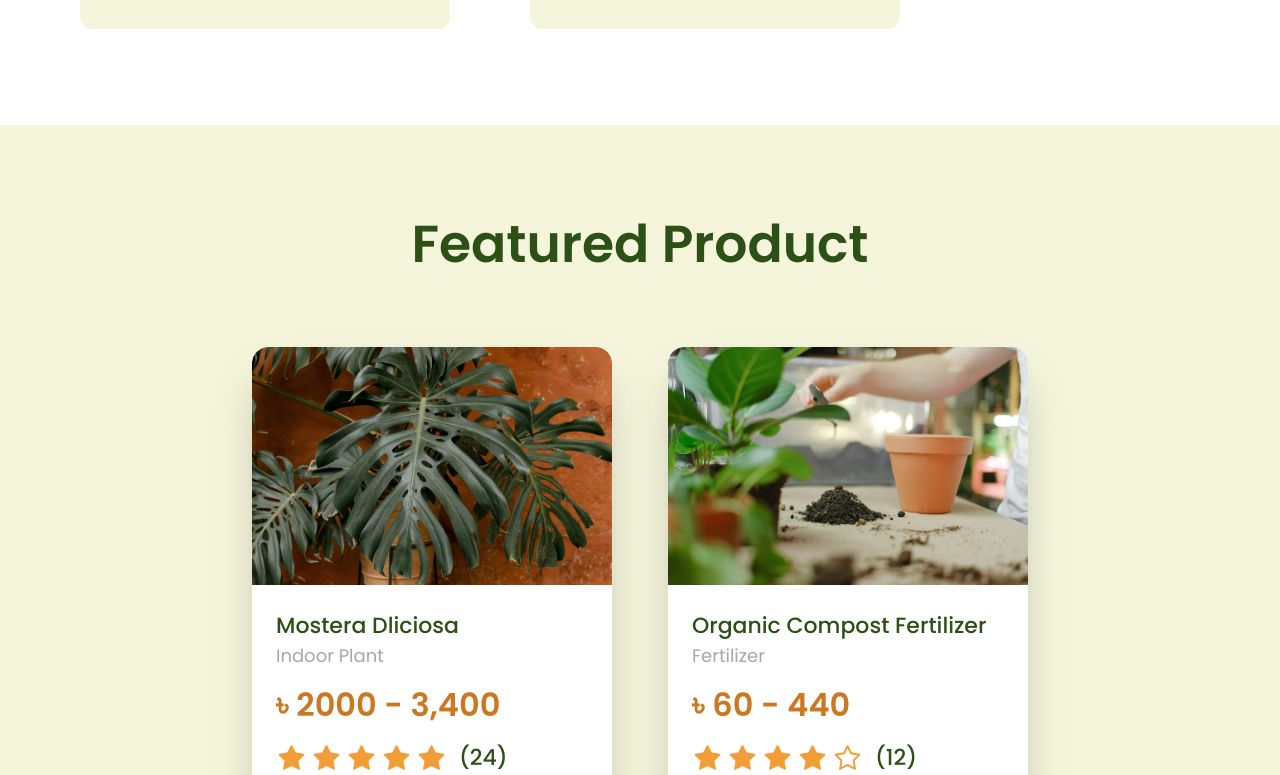
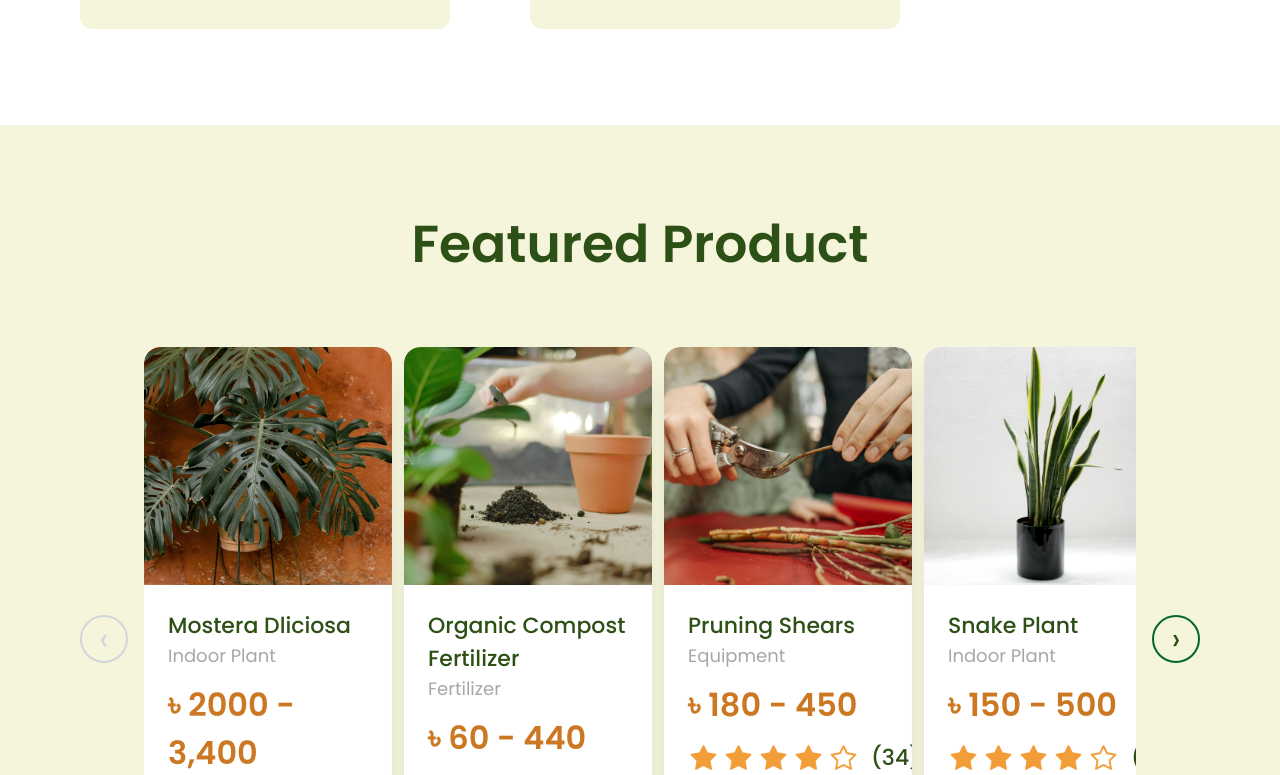
Before and after one commit to thisismasud/TriGardening, a Next.js app: page / in a window 1280 px wide. Shown: the part 1760-2535 px from the top of the page. Built offline with nearby package versions, Linux system fonts and the light colour scheme.

Commit message:
carousel

```diff
--- a/components/Home/FeaturedProducts/FeaturedProducts.tsx
+++ b/components/Home/FeaturedProducts/FeaturedProducts.tsx
@@ -2,7 +2,7 @@ import ComposterFertilizer from "@/public/products/compost_fertilizer.jpg";
 import Monstera from "@/public/products/monstera.jpg";
 import PruningShears from "@/public/products/prunig_shears.jpg";
 import SnakePlant from "@/public/products/snake_plant.jpg";
-import { ProductCard } from "./ProductCard";
+import ProductCarousel from "./ProductCarousel";
 
 const FeaturedProducts = () => {
   const products = [
@@ -38,27 +38,32 @@ const FeaturedProducts = () => {
       rating: 4,
       numberOfReviews: 35,
     },
+    {
+      img: ComposterFertilizer,
+      title: "Organic Compost Fertilizer",
+      subtitle: "Fertilizer",
+      priceRange: "60 - 440",
+      rating: 4,
+      numberOfReviews: 12,
+    },
+    {
+      img: Monstera,
+      title: "Mostera Dliciosa",
+      subtitle: "Indoor Plant",
+      priceRange: "2000 - 3,400",
+      rating: 5,
+      numberOfReviews: 24,
+    },
   ];
 
   return (
-    <section className="mt-24 p-20 bgLightOrange" aria-label="Featured Product">
+    <section className="mt-24 md:p-20 p-5 bgLightOrange">
       <h2 className="primary_text text-[52px] font-semibold text-center">
         Featured Product
       </h2>
 
-      <div className="flex flex-wrap gap-14 justify-center items-center mt-16">
-        {products.map((item, i) => (
-          <ProductCard
-            key={i}
-            img={item.img}
-            title={item.title}
-            subtitle={item.subtitle}
-            priceRange={item.priceRange}
-            rating={item.rating}
-            numberOfReviews={item.numberOfReviews}
-          />
-        ))}
-      </div>
+      {/* Client Carousel Component */}
+      <ProductCarousel products={products} />
     </section>
   );
 };
--- a/components/Home/FeaturedProducts/ProductCard.tsx
+++ b/components/Home/FeaturedProducts/ProductCard.tsx
@@ -12,7 +12,7 @@ export const ProductCard = ({
   numberOfReviews,
 }) => {
   return (
-    <div className="group relative max-w-[360px] w-full rounded-2xl bg-white shadow-2xl overflow-hidden cursor-pointer">
+    <div className="group relative max-w-[360px] w-full rounded-2xl bg-white shadow-xl overflow-hidden cursor-pointer">
       {/* IMAGE AREA */}
       <div className="relative w-full min-h-[238px] rounded-t-2xl overflow-hidden">
         <Image src={img} alt={title} fill className="object-cover" />
@@ -38,7 +38,7 @@ export const ProductCard = ({
         </div>
       </div>
 
-      {/* Product (no overlay) */}
+      {/*main Product (no overlay) */}
       <div className="flex flex-col p-6 transition duration-300 group-hover:opacity-60">
         <h3 className="primary_text text-[22px] font-medium">{title}</h3>
         <p className="text-[#A7A7A7] text-[18px]">{subtitle}</p>
@@ -53,7 +53,7 @@ export const ProductCard = ({
         <AddToCartBtn />
       </div>
 
-      {/* View Details bottom  (slides up) */}
+      {/* View Details button bottom  (slides up) */}
       <Link
         href="/details"
         className="
--- /dev/null
+++ b/components/Home/FeaturedProducts/ProductCarousel.tsx
@@ -0,0 +1,87 @@
+"use client";
+
+import useEmblaCarousel from "embla-carousel-react";
+import { useCallback, useEffect, useState } from "react";
+import { ProductCard } from "./ProductCard";
+
+const ProductCarousel = ({ products }) => {
+  const [emblaRef, emblaApi] = useEmblaCarousel({
+    loop: false,
+    align: "start",
+  });
+
+  const [canScrollPrev, setCanScrollPrev] = useState(false);
+  const [canScrollNext, setCanScrollNext] = useState(false);
+
+  const updateButtons = useCallback(() => {
+    if (!emblaApi) return;
+    setCanScrollPrev(emblaApi.canScrollPrev());
+    setCanScrollNext(emblaApi.canScrollNext());
+  }, [emblaApi]);
+
+  useEffect(() => {
+    if (!emblaApi) return;
+
+    updateButtons();
+    emblaApi.on("select", updateButtons);
+    emblaApi.on("reInit", updateButtons);
+
+    return () => {
+      emblaApi.off("select", updateButtons);
+      emblaApi.off("reInit", updateButtons);
+    };
+  }, [emblaApi, updateButtons]);
+
+  return (
+    <div className="relative flex items-center mt-16">
+      {/* Left Button */}
+      <button
+        onClick={() => emblaApi?.scrollPrev()}
+        disabled={!canScrollPrev}
+        className={`w-12 h-12 rounded-full flex-center transition
+          ${
+            canScrollPrev
+              ? "border-2 border-green-800 primary_text text-[32px]"
+              : "border-2 border-gray-300 text-gray-300 text-[32px] cursor-not-allowed"
+          }`}
+      >
+        ‹
+      </button>
+
+      {/* Embla Viewport */}
+      <div className="overflow-hidden flex-1 mx-4" ref={emblaRef}>
+        <div className="flex gap-3">
+          {products.map((item, i) => (
+            <div
+              key={i}
+              className="
+                shrink-0
+                w-full           /* default: 1 slide */
+                sm:w-1/2        /* small screens: 2 slides */
+                lg:w-1/4        /* large screens: 4 slides */
+              "
+            >
+              <ProductCard {...item} />
+            </div>
+          ))}
+        </div>
+      </div>
+
+      {/* Right Button */}
+      <button
+        onClick={() => emblaApi?.scrollNext()}
+        disabled={!canScrollNext}
+        className={`w-12 h-12 rounded-full flex-center transition
+          ${
+            canScrollNext
+              ? "border-2 border-green-800 primary_text text-[32px]"
+              : "border-2 border-gray-400 text-gray-400 text-[32px] cursor-not-allowed"
+          }`}
+      >
+        ›
+      </button>
+    </div>
+  );
+};
+
+export default ProductCarousel;
--- a/components/Home/Hero/Hero.tsx
+++ b/components/Home/Hero/Hero.tsx
@@ -12,6 +12,7 @@ const Hero = () => {
   ];
   return (
     <section className="relative w-full h-[90vh]" aria-label="Hero Section">
+        {/* background banner */}
       <Image
         src={BannerImage}
         alt=""
@@ -21,7 +22,7 @@ const Hero = () => {
       />
       <div className="absolute inset-0 bg-black/20 backdrop-blur-[1px]" />
 
-      {/* TEXT OVERLAY */}
+      {/* Text Overlay */}
       <div className="absolute inset-0 flex flex-col items-start justify-center text-white ml:10 md:ml-40">
         <div>
           <h1 className="text-[60px] font-semibold">
--- a/package.json
+++ b/package.json
@@ -9,6 +9,7 @@
     "lint": "eslint"
   },
   "dependencies": {
+    "embla-carousel-react": "^8.6.0",
     "lucide-react": "^0.553.0",
     "next": "16.0.1",
     "react": "19.2.0",
```
Also changed, not shown: 1 other file (tests, documents, lock files or other folders).
